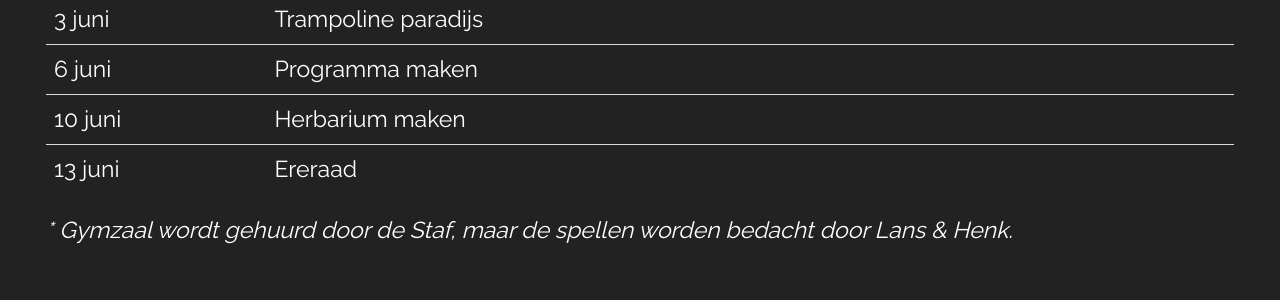
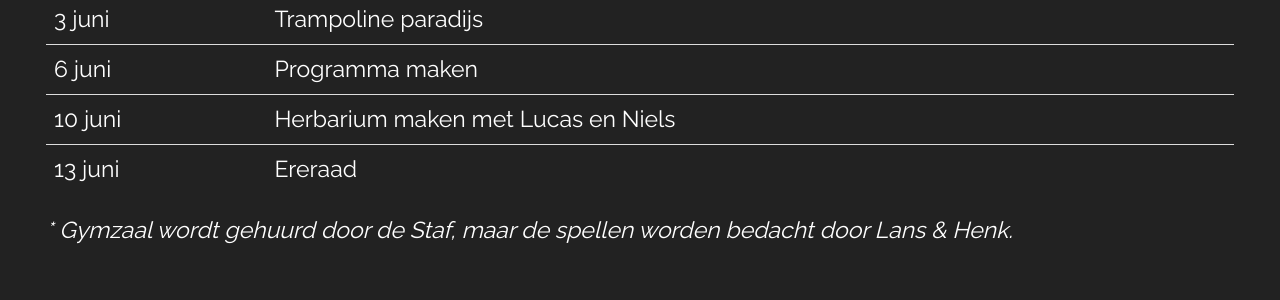
Before and after one commit to nognooitmeegemaakt/website, a Jekyll site: the page built from _agenda/scouts.md, in a window 1280 px wide. Shown: the part 1627-1927 px from the top of the page. Built offline with Jekyll 4.4.1, drawn with Linux system fonts in a browser that asks for light colours; some web fonts are replaced.

Commit message:
Update scouts.md

```diff
--- a/_agenda/scouts.md
+++ b/_agenda/scouts.md
@@ -36,7 +36,7 @@ Scouts Programma van mrt - junii.
 | 30 mei | Opruimen RSW
 | 3 juni | Trampoline paradijs
 | 6 juni | Programma maken
-| 10 juni | Herbarium maken
+| 10 juni | Herbarium maken met Lucas en Niels
 | 13 juni | Ereraad
 
 _* Gymzaal wordt gehuurd door de Staf, maar de spellen worden bedacht door Lans & Henk._
```
